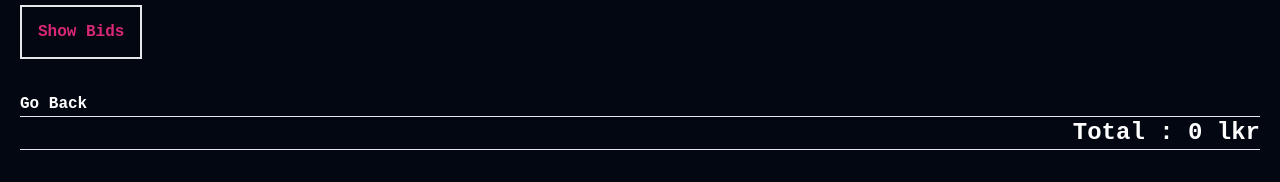
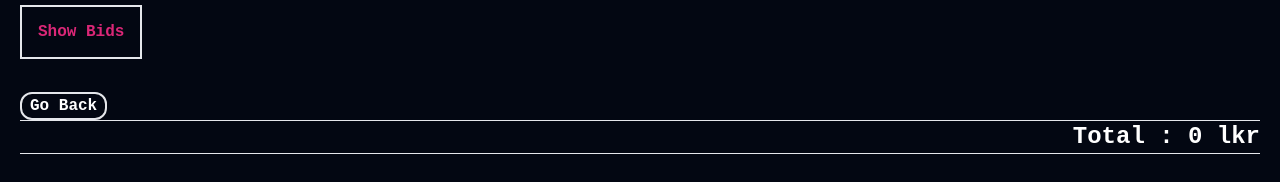
Before and after one commit to Navojith/MERN-vehicle-app, a React (Create React App) app: page /current-bids in a window 1280 px wide. Shown: the top 182 px of the page. Built offline with nearby package versions, Linux system fonts and the light colour scheme.

Commit message:
chore: cleanup

```diff
--- a/src/components/BidList.jsx
+++ b/src/components/BidList.jsx
@@ -22,7 +22,10 @@ const BidList = () => {
   }, [bid]);
   return (
     <div className="mt-12 ">
-      <button onClick={() => navigate(-1)} className="inline-block">
+      <button
+        onClick={() => navigate(-1)}
+        className="inline-block px-2 border-2 rounded-xl"
+      >
         Go Back
       </button>
       <div>
--- a/src/components/Vehicle.jsx
+++ b/src/components/Vehicle.jsx
@@ -108,7 +108,7 @@ const Vehicle = ({ vehicle, isDetailsPage }) => {
             <div className="mt-12">
               <button
                 onClick={() => navigate(-1)}
-                className="border-2 px-2 inline-block"
+                className="border-2 px-2 inline-block rounded-xl"
               >
                 Go Back
               </button>
```
